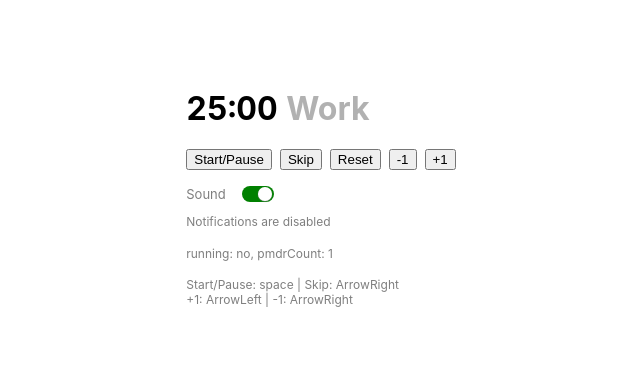
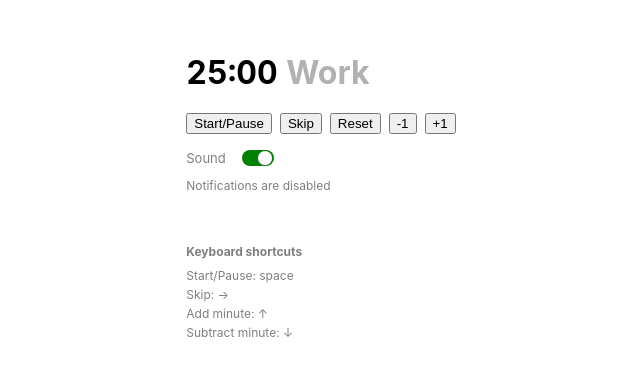
Before and after one commit to jamesjlyons/pomodo, a Next.js app: page / in a window 1280 px wide. Shown: the part 165-540 px from the top of the page, without its empty margins (319-959 px from the left). Built offline with nearby package versions, Linux system fonts and the light colour scheme.

Commit message:
shortcut copy

```diff
--- a/components/Pomodoro.tsx
+++ b/components/Pomodoro.tsx
@@ -257,19 +257,20 @@ export default function Pomodoro() {
 
       <NotificationControls notifEnabled={notifEnabled}
         setNotifEnabled={setNotifEnabled} />
-      <div
+      {/* <div
         className="pmdrCount"
         style={{ fontSize: 12, opacity: 0.5, marginTop: 16 }}
       >
         running: {timerStart && 'yes'}
         {!timerStart && 'no'}, pmdrCount: {pmdrCount}
-      </div>
+      </div> */}
       <div
         className="shortcuts"
-        style={{ fontSize: 12, opacity: 0.5, marginTop: 16 }}
+        style={{ fontSize: 12, opacity: 0.5, marginTop: 48, lineHeight: 1.6 }}
       >
-        Start/Pause: space | Skip: ArrowRight <br />
-        +1: ArrowLeft | -1: ArrowRight
+        <h4 style={{ marginBottom: -8 }}>Keyboard shortcuts</h4>
+        <p>Start/Pause: space  <br />
+          Skip: → <br /> Add minute: ↑ <br /> Subtract minute: ↓</p>
       </div>
 
       <Toast.Provider duration={1000} >
```
